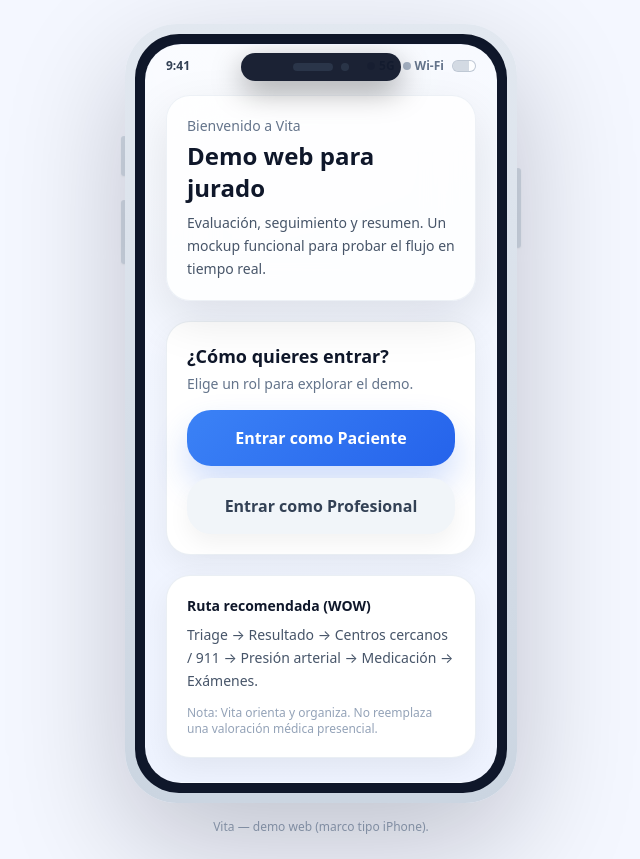
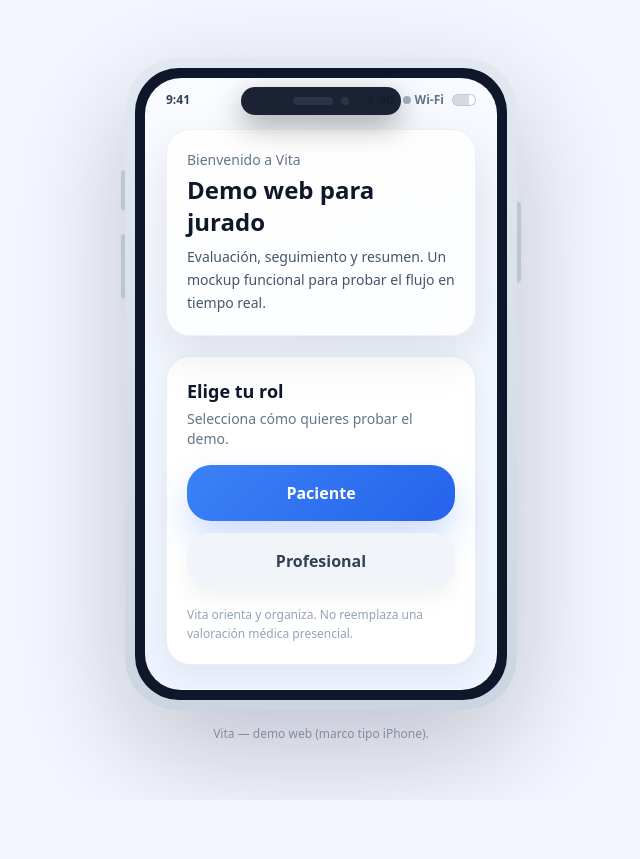
Before and after one commit to faviomosquera22/VITAQR, a Next.js app: page / in a window 1280 px wide. Shown: the whole page, without its empty margins (319-959 px from the left). After the commit the page ends 800 px from the top, so only its background shows below. Built offline with nearby package versions, Linux system fonts and the light colour scheme.

Commit message:
Update text prompts and remove redundant content

```diff
--- a/app/page.tsx
+++ b/app/page.tsx
@@ -13,29 +13,23 @@ export default function Page() {
       </div>
 
       <div className="mt-5 ios-card p-5">
-        <p className="text-lg font-semibold">¿Cómo quieres entrar?</p>
+        <p className="text-lg font-semibold">Elige tu rol</p>
         <p className="mt-1 text-sm text-slate-500">
-          Elige un rol para explorar el demo.
+          Selecciona cómo quieres probar el demo.
         </p>
 
         <div className="mt-4 grid gap-3">
           <Link href="/demo" className="ios-btn-primary w-full text-center">
-            Entrar como Paciente
+            Paciente
           </Link>
 
           <Link href="/pro" className="ios-btn-secondary w-full text-center">
-            Entrar como Profesional
+            Profesional
           </Link>
         </div>
-      </div>
 
-      <div className="mt-5 ios-card p-5">
-        <p className="text-sm font-semibold">Ruta recomendada (WOW)</p>
-        <p className="mt-2 text-sm text-slate-600 leading-relaxed">
-          Triage → Resultado → Centros cercanos / 911 → Presión arterial → Medicación → Exámenes.
-        </p>
-        <p className="mt-3 text-xs text-slate-400">
-          Nota: Vita orienta y organiza. No reemplaza una valoración médica presencial.
+        <p className="mt-4 text-xs text-slate-400 leading-relaxed">
+          Vita orienta y organiza. No reemplaza una valoración médica presencial.
         </p>
       </div>
     </PhoneFrame>
```
